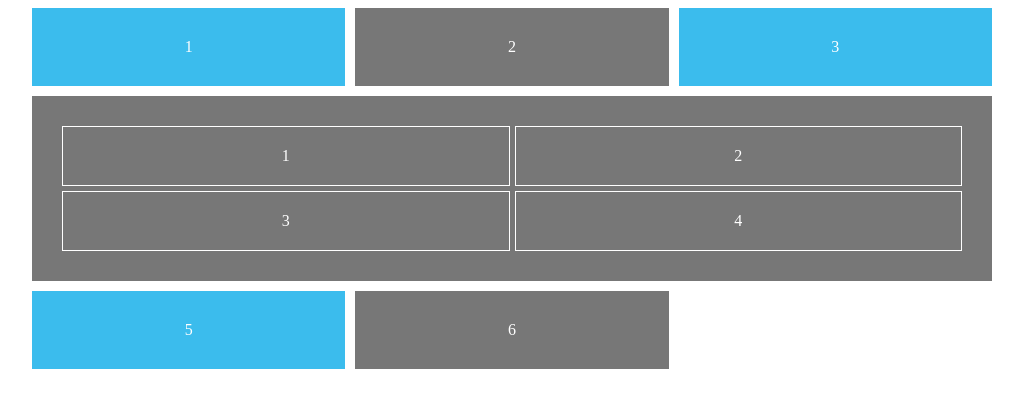
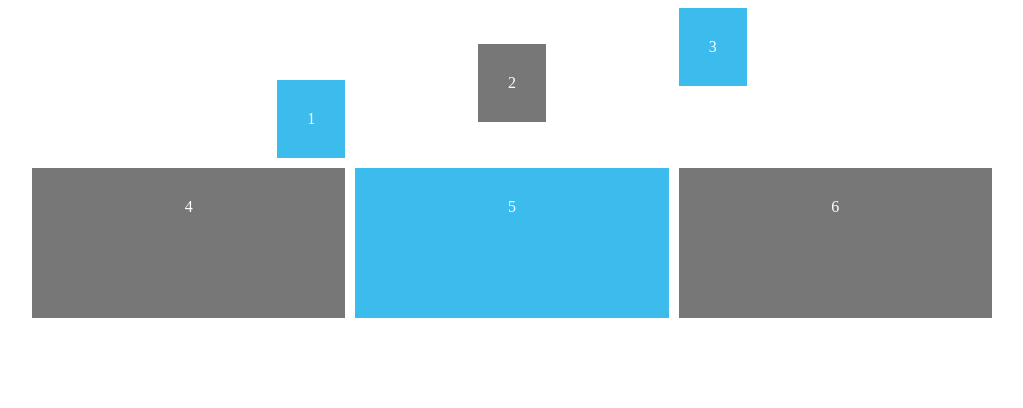
Before and after one commit to KarolakJakub/CSSGridTutorial-TheNetNinja, a plain HTML site: page index.html in a window 1280 px wide. Shown: the whole page, without its empty margins (128-1151 px from the left). Drawn offline with Linux system fonts and the light colour scheme.

Commit message:
using justify and align rules on grid items

```diff
--- a/index.html
+++ b/index.html
@@ -8,26 +8,15 @@
 
 	<div id="content">
 
-		<div>1</div>
-		<div>2</div>
-		<div>3</div>
-		<div class="nested">
-            <p>
-                1
-            </p>
-            <p>
-                2
-            </p>
-            <p>
-                3
-            </p>
-            <p>
-                4
-            </p>
-
-        </div>
-		<div>5</div>
-		<div>6</div>
+		<div class="one">1</div>
+		<div class="two">2</div>
+		<div class="three">3</div>
+		<div class="four">4</div>
+		<div class="five">5</div>
+		<div class="six">6</div>
+		<!-- <div>7</div>
+		<div>8</div>
+		<div>9</div> -->
 
 	</div>
 
--- a/style.css
+++ b/style.css
@@ -6,9 +6,12 @@ body{
 #content{
     display: grid;
     grid-template-columns: repeat(3, 1fr);
+    grid-auto-rows: minmax(150px, auto);
     grid-gap: 10px;
     max-width: 960px;
     margin: 0 auto;
+    /* align-items: end;
+    justify-items: start; */
 }
 #content div{
     background: #3bbced;
@@ -17,16 +20,16 @@ body{
 #content div:nth-child(even){
     background: #777;
 }
-
-.nested{
-    display: grid;
-    grid-template-columns: 1fr 1fr;
-    grid-gap: 5px;
-    grid-column: span 3;
+.one{
+    justify-self: end;
+    align-self: end;
 }
 
-.nested p{
-    border: 1px solid #fff;
-    padding: 20px;
-    margin: 0;
+.two{
+    justify-self: center;
+    align-self: center;
 }
+.three{
+    align-self: start;
+    justify-self: start;
+}
```
